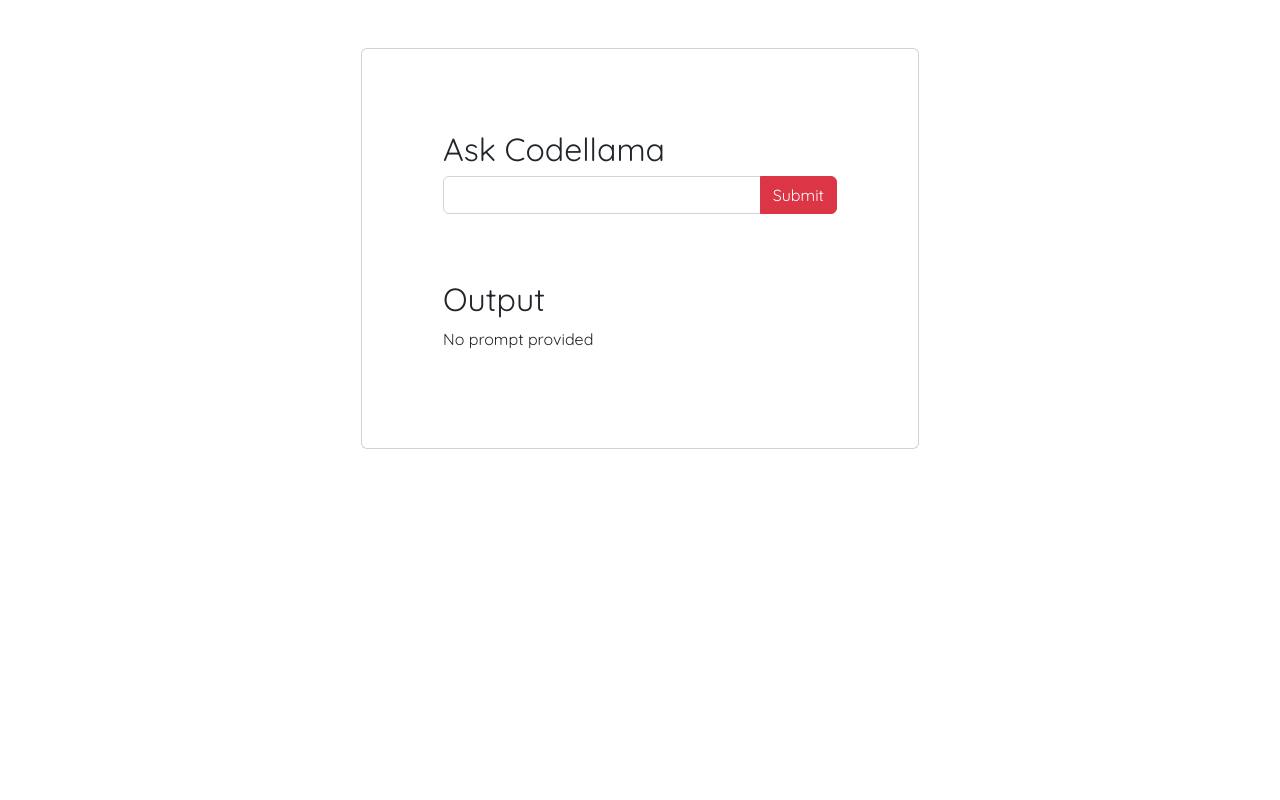
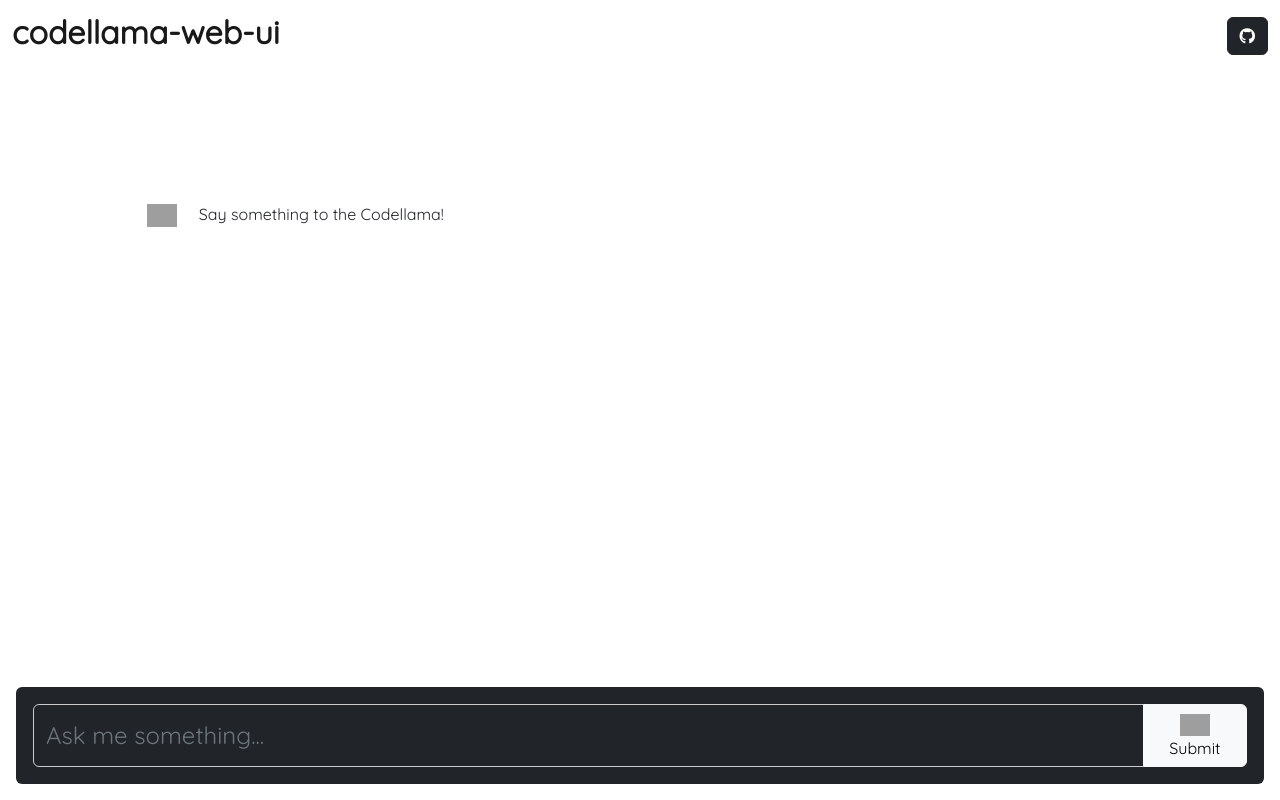
Before and after one commit to QuantumByteStudios/codellama-web-ui, a PHP site: page / in a window 1280 px wide. Run offline with PHP 8.4, Linux system fonts and the light colour scheme; some libraries are stand-ins or nearby versions; grey boxes are pictures that could not be loaded.

Commit message:
Update README and index.php files

````diff
--- a/index.php
+++ b/index.php
@@ -19,39 +19,62 @@
     <link rel="stylesheet" href="https://cdnjs.cloudflare.com/ajax/libs/animate.css/4.1.1/animate.min.css">
     <!-- Prism CSS -->
     <link rel="stylesheet" href="https://cdnjs.cloudflare.com/ajax/libs/prism/1.23.0/themes/prism.min.css">
-    <!-- Inline CSS -->
-    <style>
-        body {
-            font-family: 'Quicksand', sans-serif;
-        }
-
-        input {
-            box-shadow: none !important;
-        }
-    </style>
+    <!-- Stylesheet -->
+    <link rel="stylesheet" href="style.css">
+    <!-- Favicon -->
+    <link rel="icon" href="https://ollama.com/public/icon-32x32.png">
 </head>
 
 <body>
 
+    <!-- Navbar -->
+    <nav class="navbar navbar-expand-lg bg-body-tertiary">
+        <div class="container-fluid">
+
+            <a class="navbar-brand" href=".">
+                <h2><b>codellama-web-ui</b></h2>
+            </a>
+
+            <ul class="navbar-nav">
+                <li class="nav-item">
+                    <a target="_blank" class="btn btn-dark"
+                        href="https://github.com/QuantumByteStudios/codellama-web-ui">
+                        <i class="fa-brands fa-github"></i>
+                    </a>
+                </li>
+            </ul>
+        </div>
+    </nav>
+    <!-- Navbar -->
+
     <div class="container d-flex align-items-center justify-content-center">
         <!-- Content -->
-        <div class="card mt-5 p-5 animate__animated animate__fadeIn w-50">
+        <div class="mt-5 p-5 animate__animated animate__fadeIn w-100">
             <!-- Input -->
-            <div class="alert m-3">
-                <h2>Ask Codellama</h2>
+            <div class="alert bg-dark fixed-bottom m-3">
                 <form action="" method="POST">
                     <div class="btn-group w-100">
-                        <input class="form-control rounded-0 rounded-start" type="text" name="prompt"
-                            autocomplete="off">
-                        <button class="btn btn-danger rounded-end" type="submit">Submit</button>
+                        <input class="form-control fs-4 bg-transparent text-white rounded-0 rounded-start" type="text"
+                            name="prompt" placeholder="Ask me something..." autocomplete="off">
+                        <button class="btn btn-light rounded-end" type="submit">
+                            <img width="30px" class="img-fluid" src="https://ollama.com/public/ollama.png" alt="">
+                            Submit
+                        </button>
                     </div>
                 </form>
             </div>
             <!-- Output -->
-            <div class="alert m-3">
-                <h2>Output</h2>
+            <div class="alert">
                 <p>
                     <?php
+
+                    $default = '
+                    <div class="d-flex align-items-center">
+                        <span><img width="30px" class="img-fluid" src="https://ollama.com/public/ollama.png" alt=""></span>
+                        &nbsp;&nbsp;&nbsp;&nbsp;&nbsp;
+                        <span>Say something to the Codellama!</span>
+                    </div>
+                    ';
 
                     function printFormattedText($text)
                     {
@@ -64,12 +87,17 @@
                     function askCodeLlama($prompt)
                     {
                         if (empty($prompt)) {
-                            echo 'No prompt provided';
+                            global $default;
+                            echo $default;
                             exit;
                         } else {
                             // GET THE OUTPUT FROM THE SHELL COMMAND
                             $command = 'ollama run codellama "' . $prompt . '"';
                             $output = shell_exec($command);
+
+                            // DEBUGGING
+                            //echo $output; // Output the raw output
+                            //$output = 'To make a "Hello, World!" program in C, you can use the following code: ``` #include int main() { printf("Hello, World!\n"); return 0; } ``` This program will print the string "Hello, World!" to the screen when it is run. The `printf` function is used to print a string to the console. The `%s` format specifier is used to tell `printf` that the next argument is a string. In this case, the next argument is the string "Hello, World!". The `return 0;` statement at the end of the `main` function is optional and is included to ensure that the program exits cleanly. If you omit it, the program will continue to run until the user presses Ctrl+C or Ctrl+Z to stop it. To compile this program, you can use a C compiler such as GCC. On Linux or macOS, you can use the following command: ``` gcc hello-world.c -o hello-world ``` This will create an executable file called `hello-world` that can be run using `./hello-world`. On Windows, you can use a similar command but with a different extension: ``` gcc hello-world.c -o hello-world.exe ``` You can then run the program by typing `./hello-world` or `hello-world.exe` in the terminal.';
 
                             // STAGE ONE FORMATTING - Replace new lines with <br> tags and remove backslashes
                             $new = nl2br($output);
@@ -84,9 +112,11 @@
 
                     if (isset($_POST['prompt'])) {
                         $prompt = $_POST['prompt'];
+                        echo "<b>You</b> " . $prompt . "<br><br> <b>Codellama</b> ";
                         askCodeLlama($prompt);
+                        echo "<br><br><br>";
                     } else {
-                        echo "No prompt provided";
+                        echo $default;
                     }
                     ?>
                 </p>
@@ -104,9 +134,9 @@
 <script src="https://cdnjs.cloudflare.com/ajax/libs/prism/1.23.0/prism.min.js"></script>
 
 <script>
-    document.addEventListener('DOMContentLoaded', function () {
-        Prism.highlightAll();
-    });
+document.addEventListener('DOMContentLoaded', function() {
+    Prism.highlightAll();
+});
 </script>
 
 </html>
--- /dev/null
+++ b/style.css
@@ -0,0 +1,9 @@
+body {
+    font-family: 'Quicksand', sans-serif;
+}
+
+input {
+    box-shadow: none !important;
+    outline: none !important;
+    border: 1px solid #ccc !important;
+}
````
Also changed, not shown: README.md.
